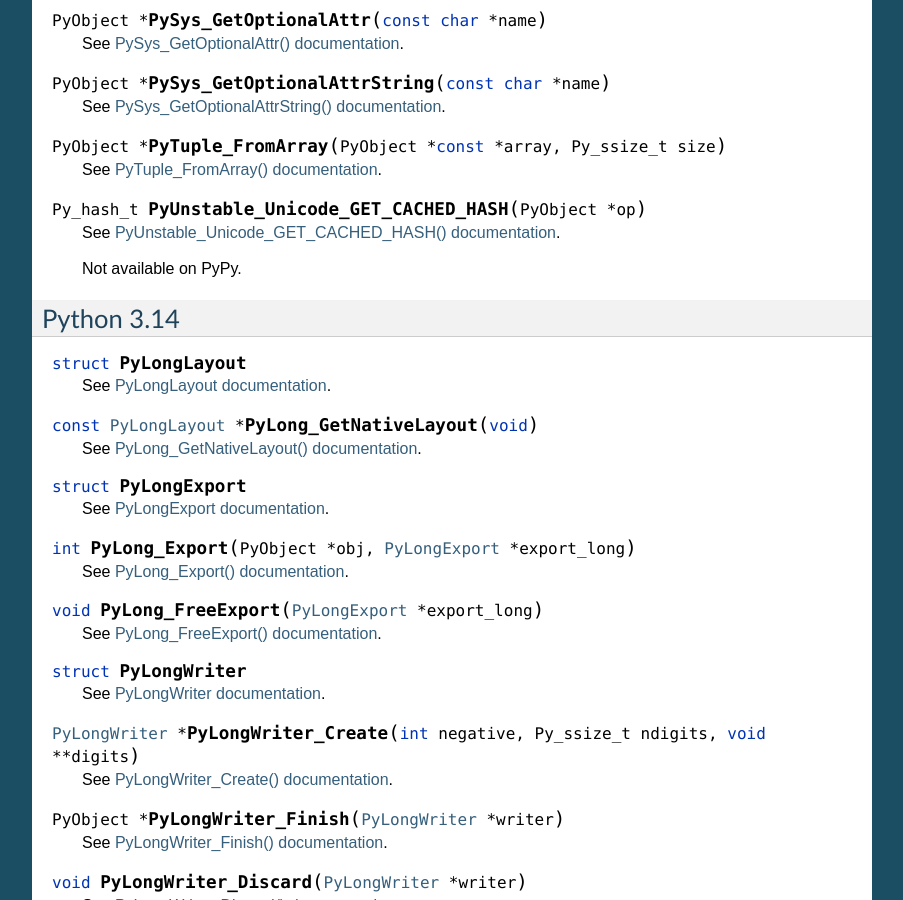
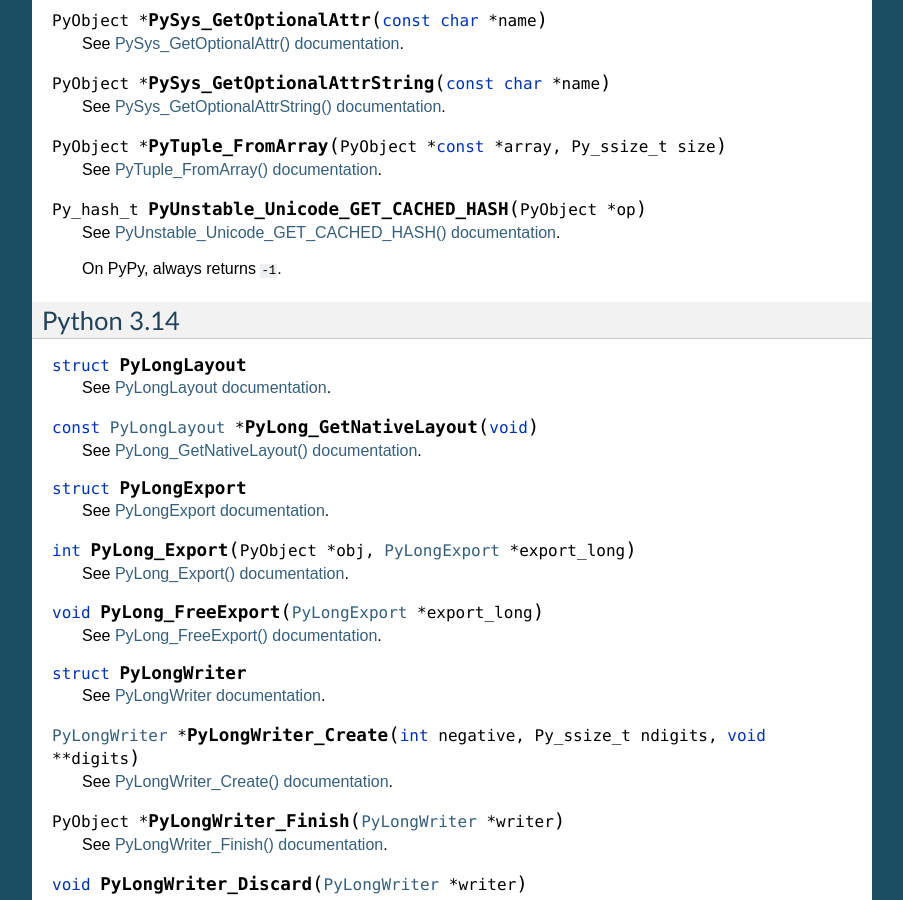
Before and after one commit to python/pythoncapi-compat, a Sphinx documentation site: the page built from docs/api.rst, in a window 1280 px wide and 900 px high, scrolled down 1167 px. Shown: the whole window, without its empty margins (198-1101 px from the left). Built offline with Sphinx 7.4.7, drawn with Linux system fonts in a browser that asks for light colours; pages that are not in the unit, such as notebooks, are missing from menus.

Commit message:
Make PyUnstable_Unicode_GET_CACHED_HASH return -1 on PyPy (#157)
Co-authored-by: Victor Stinner <vstinner@python.org>

```diff
--- a/docs/api.rst
+++ b/docs/api.rst
@@ -68,7 +68,7 @@
 
    See `PyUnstable_Unicode_GET_CACHED_HASH() documentation  <https://docs.python.org/dev/c-api/unicode.html#c.PyUnstable_Unicode_GET_CACHED_HASH>`__.
 
-   Not available on PyPy.
+   On PyPy, always returns ``-1``.
 
 
 Python 3.14
```
Also changed, not shown: 2 other files.
